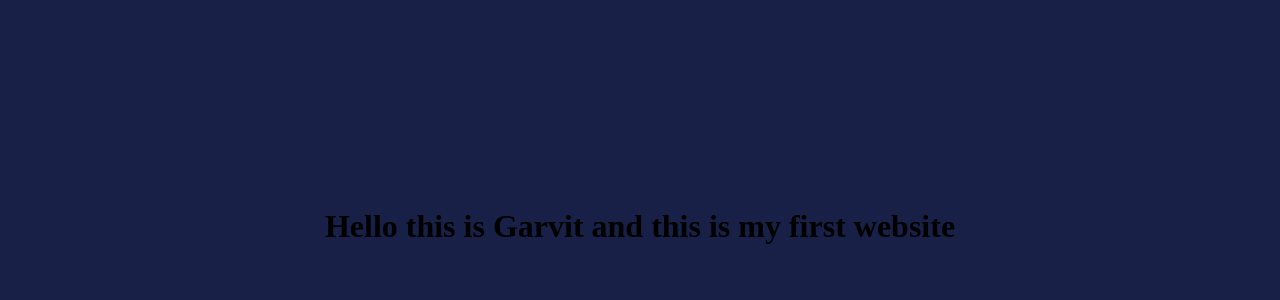
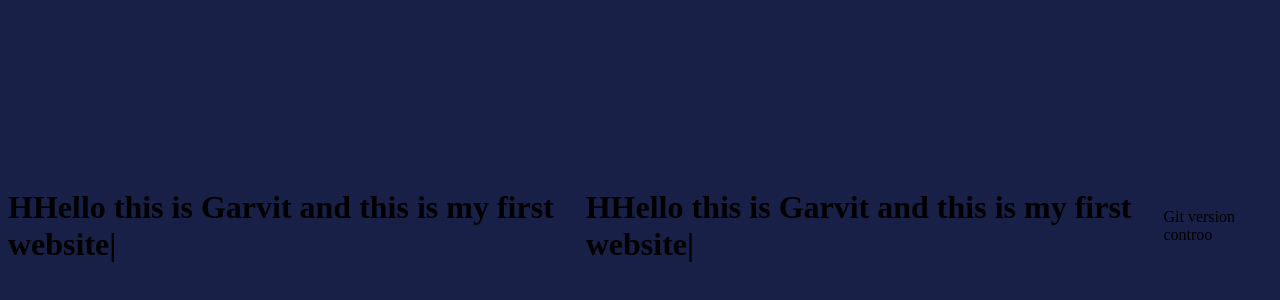
Before and after one commit to Garvit1008/cloned-2, a plain HTML site: page index.html in a window 1280 px wide. Shown: the part 182-482 px from the top of the page. Drawn offline with Linux system fonts and the light colour scheme.

Commit message:
second commit

```diff
--- a/index.html
+++ b/index.html
@@ -16,6 +16,11 @@
     </style>
 </head>
 <body>
-    <h1>Hello this is Garvit and this is my first website</h1>
+    <h1>HHello this is Garvit and this is my first website|</h1>
+    <h1>HHello this is Garvit and this is my first website|</h1>
 </body>
 </html>
+<!-- git commit -nm " " -->
+<!-- git add . -->
+<!--  -->
+Git version controo
```
